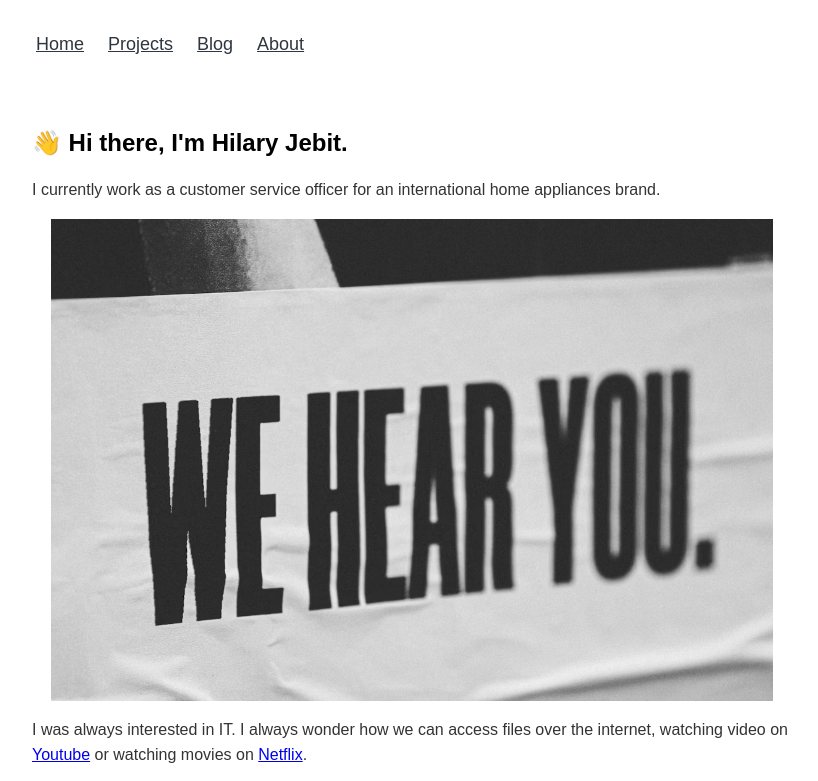
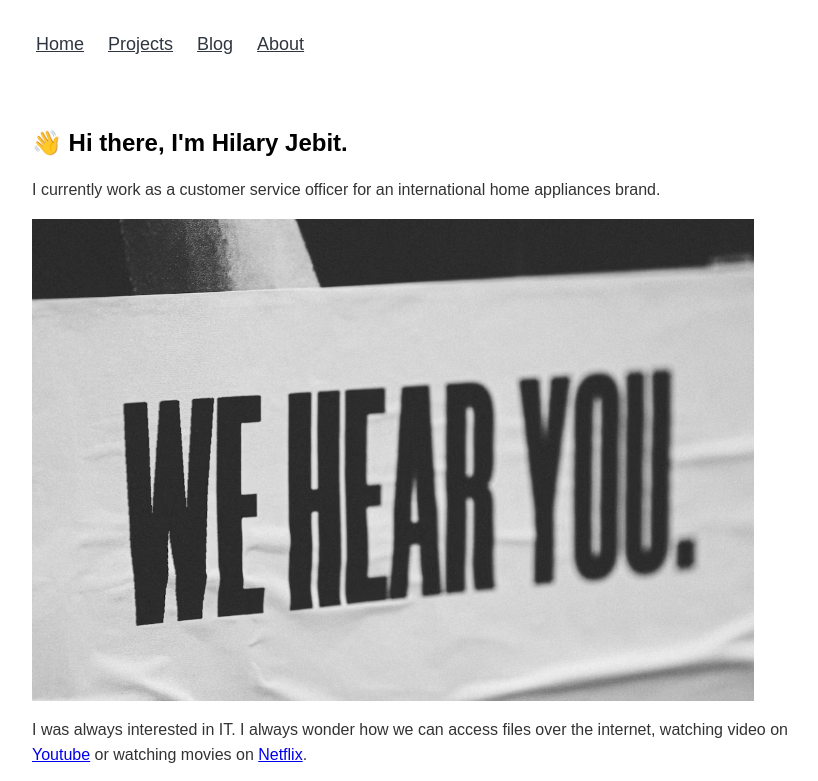
Before and after one commit to hilarylabs/hilarylabs.github.io, a plain HTML site: page index.html in a window 1280 px wide. Shown: the top 781 px of the page, without its empty margins (228-1046 px from the left). Drawn offline with Linux system fonts and the light colour scheme.

Commit message:
Update index.html

```diff
--- a/index.html
+++ b/index.html
@@ -112,7 +112,7 @@
   width: 95%;
   height: auto;
   display: block;      /* make image a block element */
-  margin: 0 auto;      /* auto left/right margins center it */
+  /*margin: 0 auto;      /* auto left/right margins center it */
 }
   </style>
 </head>
```
